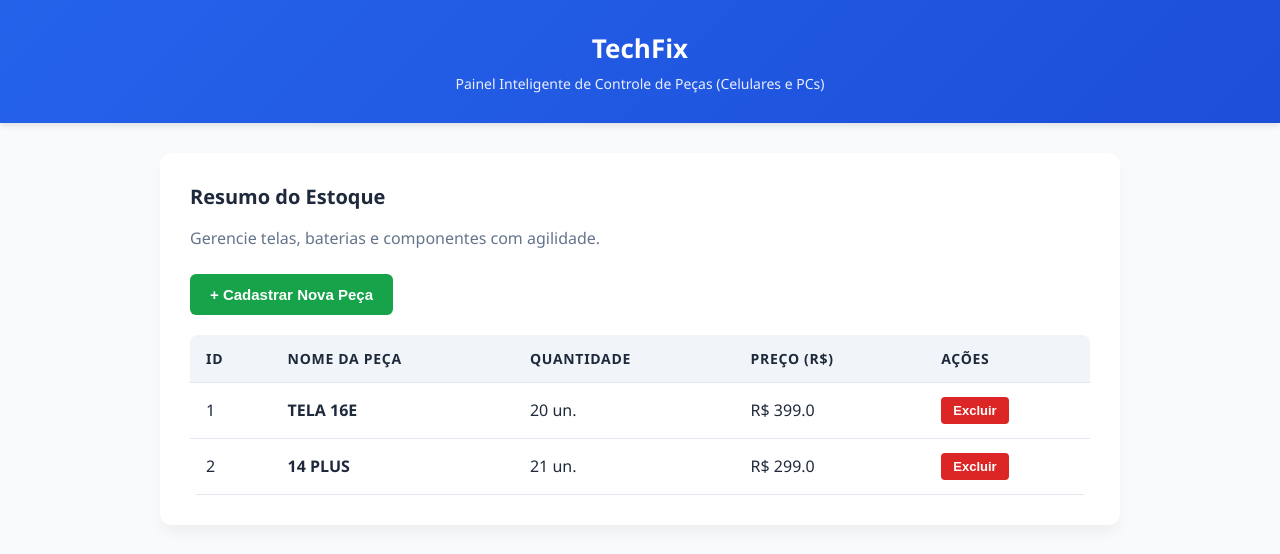
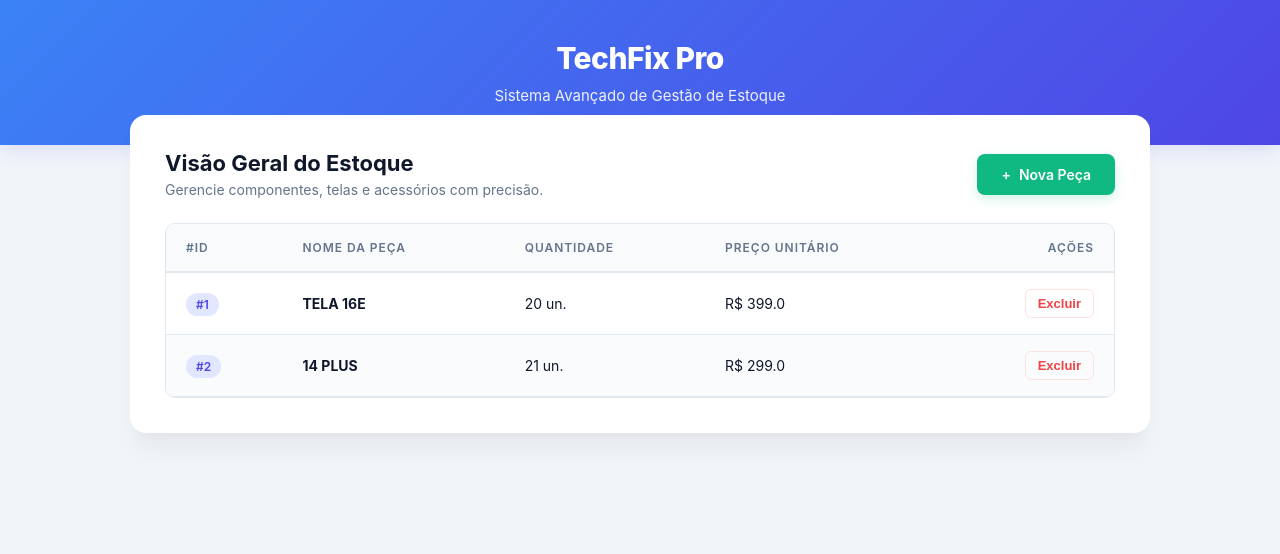
Before and after one commit to ruannQxl/projeto_estoque, a Flask app: page / in a window 1280 px wide. Shown: the top 554 px of the page. Run offline with Flask 3, Linux system fonts and the light colour scheme; data comes from the database, SQL or seed files in the repository.

Commit message:
Aplica design moderno com animacoes fluidas e UI profissional

```diff
--- a/templates/index.html
+++ b/templates/index.html
@@ -6,127 +6,210 @@
     <title>TechFix - Controle de Estoque</title>
     <style>
         :root {
-            --primary: #2563eb;
-            --primary-dark: #1d4ed8;
-            --success: #16a34a;
-            --danger: #dc2626;
-            --danger-hover: #b91c1c;
-            --bg-color: #f8fafc;
+            --primary: #4f46e5;
+            --primary-hover: #4338ca;
+            --success: #10b981;
+            --success-hover: #059669;
+            --danger: #ef4444;
+            --danger-hover: #dc2626;
+            --bg-color: #f1f5f9;
             --card-bg: #ffffff;
-            --text-main: #1e293b;
+            --text-main: #0f172a;
             --text-muted: #64748b;
+            --border-color: #e2e8f0;
+        }
+
+        /* Animações fluidas modernas */
+        @keyframes fadeIn {
+            from { opacity: 0; transform: translateY(15px); }
+            to { opacity: 1; transform: translateY(0); }
+        }
+
+        @keyframes slideIn {
+            from { opacity: 0; transform: translateX(-10px); }
+            to { opacity: 1; transform: translateX(0); }
         }
 
         body {
-            font-family: 'Segoe UI', Tahoma, Geneva, Verdana, sans-serif;
+            font-family: 'Inter', 'Segoe UI', system-ui, -apple-system, sans-serif;
             background-color: var(--bg-color);
             color: var(--text-main);
             margin: 0;
             padding: 0;
+            animation: fadeIn 0.4s ease-out;
         }
 
         header {
-            background: linear-gradient(135deg, var(--primary), var(--primary-dark));
+            background: linear-gradient(135deg, #3b82f6, #4f46e5);
             color: white;
-            padding: 30px 20px;
+            padding: 40px 20px;
             text-align: center;
-            box-shadow: 0 4px 6px -1px rgba(0, 0, 0, 0.1);
+            box-shadow: 0 4px 20px rgba(79, 70, 229, 0.15);
         }
 
-        header h1 { margin: 0; font-size: 26px; font-weight: 700; }
-        header p { margin: 8px 0 0 0; opacity: 0.9; font-size: 14px; }
+        header h1 { margin: 0; font-size: 30px; font-weight: 800; letter-spacing: -0.5px; }
+        header p { margin: 10px 0 0 0; opacity: 0.9; font-size: 15px; font-weight: 400; }
 
         main {
-            padding: 30px;
-            max-width: 900px;
-            margin: 30px auto;
+            padding: 35px;
+            max-width: 950px;
+            margin: -30px auto 40px auto;
             background: var(--card-bg);
-            border-radius: 12px;
-            box-shadow: 0 10px 15px -3px rgba(0, 0, 0, 0.05);
+            border-radius: 16px;
+            box-shadow: 0 20px 25px -5px rgba(0, 0, 0, 0.05), 0 10px 10px -5px rgba(0, 0, 0, 0.02);
+            animation: fadeIn 0.6s ease-out;
+            position: relative;
         }
 
-        h2 { margin-top: 0; color: var(--text-main); font-size: 20px; }
-        p.descricao { color: var(--text-muted); margin-bottom: 25px; }
+        .top-actions {
+            display: flex;
+            justify-content: space-between;
+            align-items: center;
+            margin-bottom: 25px;
+            flex-wrap: wrap;
+            gap: 15px;
+        }
+
+        h2 { margin: 0; color: var(--text-main); font-size: 22px; font-weight: 700; }
+        p.descricao { color: var(--text-muted); margin: 5px 0 0 0; font-size: 14px; }
 
         .botao-add {
             background-color: var(--success);
             color: white;
-            padding: 12px 20px;
+            padding: 12px 24px;
             border: none;
-            border-radius: 6px;
+            border-radius: 8px;
             cursor: pointer;
-            font-size: 15px;
+            font-size: 14px;
             font-weight: 600;
-            transition: background 0.2s;
-            display: inline-block;
+            transition: all 0.25s ease;
+            box-shadow: 0 4px 12px rgba(16, 185, 129, 0.2);
+            display: inline-flex;
+            align-items: center;
+            gap: 8px;
+            text-decoration: none;
         }
-        .botao-add:hover { background-color: #15803d; }
+        .botao-add:hover {
+            background-color: var(--success-hover);
+            transform: translateY(-2px);
+            box-shadow: 0 6px 15px rgba(16, 185, 129, 0.3);
+        }
+        .botao-add:active { transform: translateY(0); }
 
-        table { width: 100%; border-collapse: collapse; margin-top: 20px; overflow: hidden; border-radius: 8px; }
-        th, td { padding: 14px 16px; text-align: left; border-bottom: 1px solid #e2e8f0; }
-        th { background-color: #f1f5f9; color: var(--text-main); font-weight: 600; font-size: 14px; text-transform: uppercase; letter-spacing: 0.05em; }
-        tr:hover { background-color: #f8fafc; }
+        .table-container {
+            overflow-x: auto;
+            border-radius: 10px;
+            border: 1px solid var(--border-color);
+        }
+
+        table { width: 100%; border-collapse: collapse; text-align: left; }
+        th, td { padding: 16px 20px; }
+        th {
+            background-color: #f8fafc;
+            color: var(--text-muted);
+            font-weight: 600;
+            font-size: 12px;
+            text-transform: uppercase;
+            letter-spacing: 0.08em;
+            border-bottom: 2px solid var(--border-color);
+        }
+        td {
+            border-bottom: 1px solid var(--border-color);
+            font-size: 14px;
+            color: var(--text-main);
+        }
+
+        tr {
+            transition: background-color 0.2s ease;
+            animation: slideIn 0.4s ease-out backwards;
+        }
+        tr:nth-child(even) { background-color: #fafbfc; }
+        tr:hover { background-color: #f1f5f9; }
+
+        .badge {
+            background-color: #e0e7ff;
+            color: #4f46e5;
+            padding: 4px 10px;
+            border-radius: 20px;
+            font-weight: 600;
+            font-size: 12px;
+        }
 
         .botao-excluir {
-            background-color: var(--danger);
-            color: white;
+            background-color: transparent;
+            color: var(--danger);
+            border: 1px solid #fee2e2;
             padding: 6px 12px;
-            border: none;
-            border-radius: 4px;
+            border-radius: 6px;
             cursor: pointer;
             font-size: 13px;
             font-weight: 600;
-            transition: background 0.2s;
+            transition: all 0.2s ease;
         }
-        .botao-excluir:hover { background-color: var(--danger-hover); }
+        .botao-excluir:hover {
+            background-color: var(--danger);
+            color: white;
+            border-color: var(--danger);
+            transform: translateY(-1px);
+        }
+
+        .empty-state {
+            text-align: center;
+            padding: 40px;
+            color: var(--text-muted);
+            font-style: italic;
+        }
     </style>
 </head>
 <body>
     <header>
-        <h1>TechFix</h1>
-        <p>Painel Inteligente de Controle de Peças (Celulares e PCs)</p>
+        <h1>TechFix Pro</h1>
+        <p>Sistema Avançado de Gestão de Estoque</p>
     </header>
 
     <main>
-        <h2>Resumo do Estoque</h2>
-        <p class="descricao">Gerencie telas, baterias e componentes com agilidade.</p>
+        <div class="top-actions">
+            <div>
+                <h2>Visão Geral do Estoque</h2>
+                <p class="descricao">Gerencie componentes, telas e acessórios com precisão.</p>
+            </div>
+            <a href="/cadastrar" class="botao-add" aria-label="Cadastrar uma nova peça no estoque">
+                <span>+</span> Nova Peça
+            </a>
+        </div>
 
-        <a href="/cadastrar" style="text-decoration: none;">
-            <button class="botao-add" aria-label="Cadastrar uma nova peça no estoque">
-                + Cadastrar Nova Peça
-            </button>
-        </a>
-
+        <div class="table-container">
             <table>
                 <thead>
                     <tr>
-                    <th>ID</th>
+                        <th>#ID</th>
                         <th>Nome da Peça</th>
                         <th>Quantidade</th>
-                    <th>Preço (R$)</th>
-                    <th>Ações</th>
+                        <th>Preço Unitário</th>
+                        <th style="text-align: right;">Ações</th>
                     </tr>
                 </thead>
                 <tbody>
                     {% for peca in pecas %}
                     <tr>
-                    <td>{{ peca[0] }}</td>
+                        <td><span class="badge">#{{ peca[0] }}</span></td>
                         <td><strong>{{ peca[1] }}</strong></td>
                         <td>{{ peca[2] }} un.</td>
                         <td>R$ {{ peca[3] }}</td>
-                    <td>
-                        <form action="/deletar/{{ peca[0] }}" method="POST" style="display:inline;" onsubmit="return confirm('Deseja realmente excluir {{ peca[1] }}?');">
+                        <td style="text-align: right;">
+                            <form action="/deletar/{{ peca[0] }}" method="POST" style="display:inline;" onsubmit="return confirm('Deseja realmente excluir a peça {{ peca[1] }}?');">
                                 <button type="submit" class="botao-excluir" aria-label="Excluir peça {{ peca[1] }}">Excluir</button>
                             </form>
                         </td>
                     </tr>
                     {% else %}
                     <tr>
-                    <td colspan="5" style="text-align: center; color: var(--text-muted);">Nenhuma peça cadastrada ainda.</td>
+                        <td colspan="5" class="empty-state">Nenhuma peça cadastrada no sistema ainda.</td>
                     </tr>
                     {% endfor %}
                 </tbody>
             </table>
+        </div>
     </main>
 </body>
 </html>
```
Lines whose indentation alone changed are shown as unchanged.
